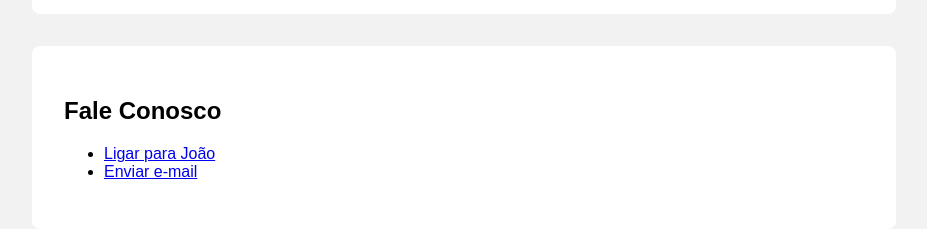
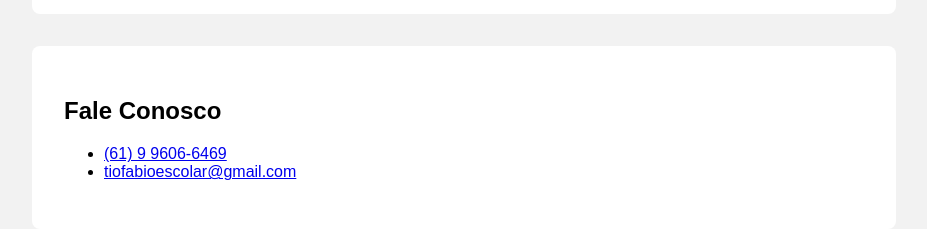
Before and after one commit to TioFabioEscolar/Escolar, a plain HTML site: page index.html in a window 1280 px wide. Shown: the part 1501-1730 px from the top of the page, without its empty margins (176-1103 px from the left). Drawn offline with Linux system fonts and the light colour scheme.

Commit message:
Add files via upload

```diff
--- a/index.html
+++ b/index.html
@@ -99,8 +99,8 @@
   <section id="contato">
     <h2>Fale Conosco</h2>
         <ul>
-            <li><a href="tel:+5511999999999">Ligar para João</a></li>
-            <li><a href="mailto:tiofabioescolar@gmail.com">Enviar e-mail</a></li>
+            <li><a href="tel:+5511999999999">(61) 9 9606-6469</a></li>
+            <li><a href="mailto:tiofabioescolar@gmail.com">tiofabioescolar@gmail.com</a></li>
         </ul>
   </section>
 
```
